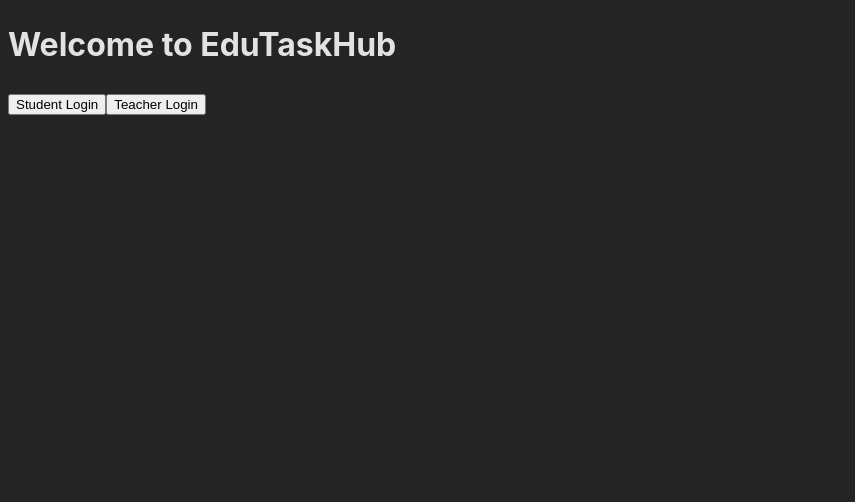
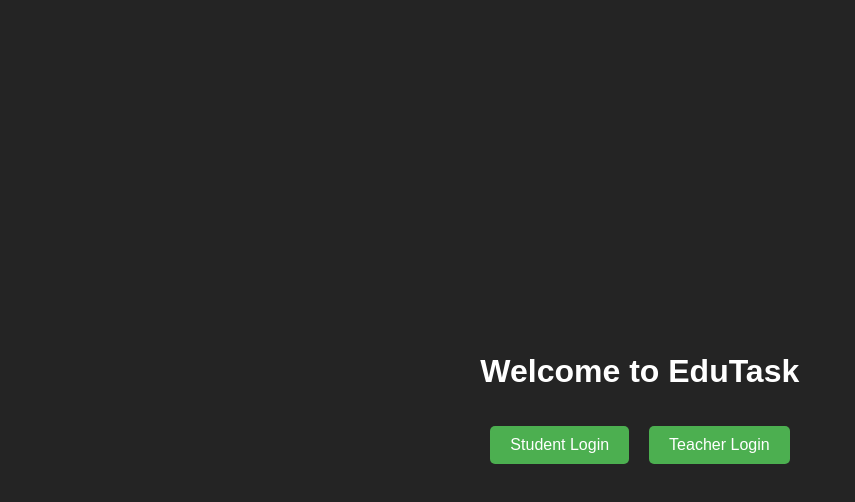
Before and after one commit to DamianMacG/EduTaskJS, a React (Vite) app in the folder front-end/: page / in a window 1280 px wide. Shown: the top 502 px of the page, without its empty margins (0-855 px from the left). Built offline with nearby package versions, Linux system fonts and the light colour scheme.

Commit message:
Basic styling for landing page and routes to dashboards working

```diff
--- a/front-end/src/App.jsx
+++ b/front-end/src/App.jsx
@@ -1,16 +1,16 @@
-import { BrowserRouter as Router, Route, Switch } from 'react-router-dom';
+import { BrowserRouter as Router, Route, Routes } from 'react-router-dom';
 import Homepage from './pages/Home/Homepage'
-import StudentDashboard from './StudentDashboard';
-import TeacherDashboard from './TeacherDashboard';
+import StudentDashboard from './pages/StudentDashboard/StudentDashboard';
+import TeacherDashboard from './pages/TeacherDashboard/TeacherDashboard';
 
 const App = () => {
   return (
     <Router>
-      <Switch>
-        <Route path="/student-dashboard" component={StudentDashboard} />
-        <Route path="/teacher-dashboard" component={TeacherDashboard} />
-        <Route path="/" component={Homepage} />
-      </Switch>
+      <Routes>
+        <Route path="/" element={<Homepage />} />
+        <Route path="/student-dashboard" element={<StudentDashboard />} />
+        <Route path="/teacher-dashboard" element={<TeacherDashboard />} />
+      </Routes>
     </Router>
   );
 };
--- /dev/null
+++ b/front-end/src/pages/Home/Homepage.css
@@ -0,0 +1,34 @@
+/* Add this styling to your CSS file */
+
+body {
+    font-family: 'Arial', sans-serif;
+    display: flex;
+    align-items: center;
+    justify-content: center;
+    height: 100vh;
+    margin: 0;
+  }
+
+  .container {
+    text-align: center;
+  }
+
+  h1 {
+    color: #ffffff;
+  }
+
+  button {
+    margin: 10px;
+    padding: 10px 20px;
+    font-size: 16px;
+    cursor: pointer;
+    border: none;
+    background-color: #4caf50; /* Green */
+    color: white;
+    border-radius: 5px;
+    text-decoration: none;
+  }
+
+  button:hover {
+    background-color: #45a049; /* Dark green */
+  }
--- a/front-end/src/pages/Home/Homepage.jsx
+++ b/front-end/src/pages/Home/Homepage.jsx
@@ -1,11 +1,12 @@
 // eslint-disable-next-line no-unused-vars
 import React from 'react';
 import { Link } from 'react-router-dom';
+import './Homepage.css'
 
 const Homepage = () => {
   return (
     <div>
-      <h1>Welcome to EduTaskHub</h1>
+      <h1>Welcome to EduTask</h1>
       <Link to="/student-dashboard">
         <button>Student Login</button>
       </Link>
--- /dev/null
+++ b/front-end/src/pages/StudentDashboard/StudentDashboard.jsx
@@ -0,0 +1,8 @@
+const StudentDashboard = () => {
+    return (
+        <>
+        <h1>I AM THE STUDENT DASHBOARD</h1></>
+     );
+}
+
+export default StudentDashboard;
--- /dev/null
+++ b/front-end/src/pages/TeacherDashboard/TeacherDashboard.jsx
@@ -0,0 +1,8 @@
+const TeacherDashboard = () => {
+    return (
+        <>
+        <h1>I AM THE TEACHERS DASHBOARD</h1></>
+     );
+}
+
+export default TeacherDashboard;
```
